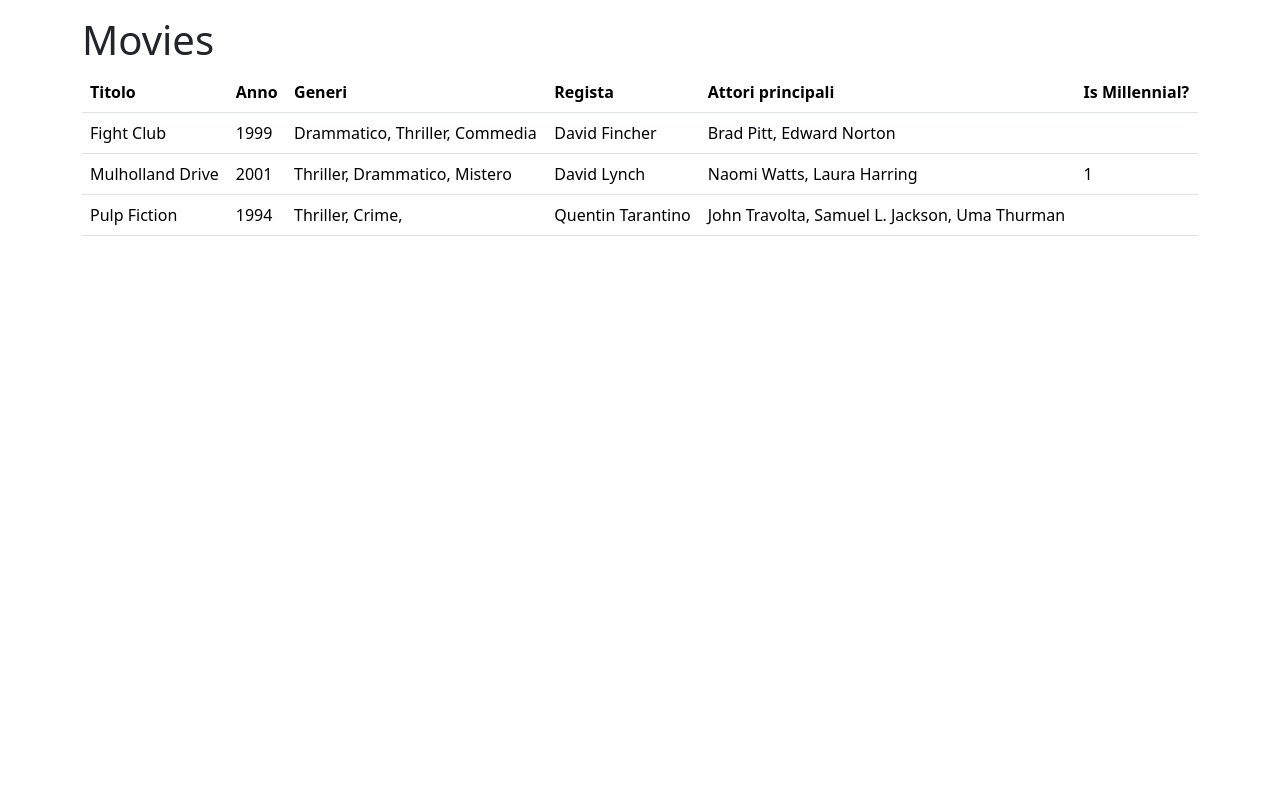
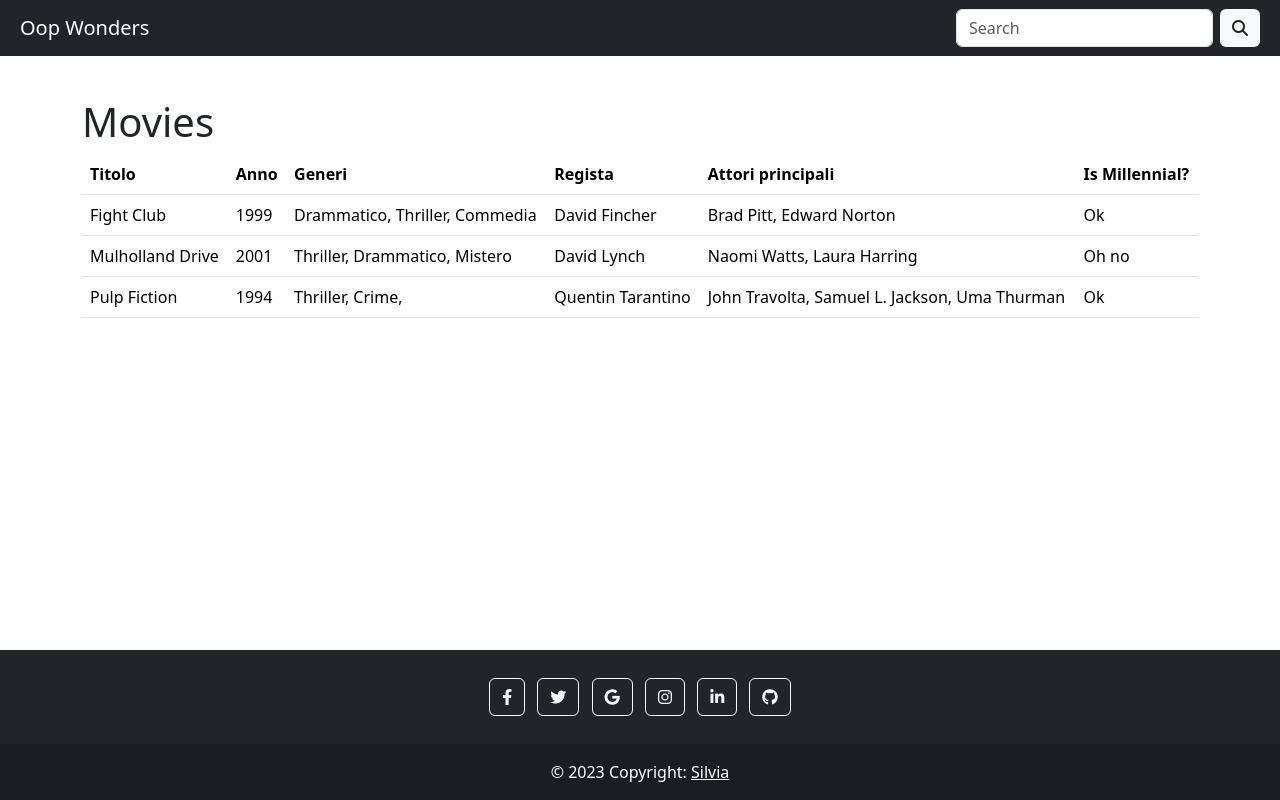
Before and after one commit to silvialep/php-oop-1, a PHP site: page / in a window 1280 px wide. Run offline with PHP 8.4, Linux system fonts and the light colour scheme.

Commit message:
feat: very basic style

```diff
--- a/Models/Movie.php
+++ b/Models/Movie.php
@@ -16,8 +16,14 @@ class Movie {
         $this->actors = $actors;
 
 
-        if($year < 1981 || $year > 1999) {
+        if($year >= 1981 && $year <= 1999) {
             $this->isMillennial = true;
+        }
+
+        if($this->isMillennial == true) {
+            $this->isMillennial = 'Ok';
+        } else {
+            $this->isMillennial = 'Oh no';
         }
     }
 
--- /dev/null
+++ b/Partials/footer.php
@@ -0,0 +1,16 @@
+<footer class="bg-dark text-center text-white position-fixed bottom-0 w-100">
+    <div class="container p-4 pb-0">
+        <section class="mb-4">
+            <a class="btn btn-outline-light btn-floating m-1" href="#!" role="button"><i class="fab fa-facebook-f"></i></a>
+            <a class="btn btn-outline-light btn-floating m-1" href="#!" role="button"><i class="fab fa-twitter"></i></a>
+            <a class="btn btn-outline-light btn-floating m-1" href="#!" role="button"><i class="fab fa-google"></i></a>
+            <a class="btn btn-outline-light btn-floating m-1" href="#!" role="button"><i class="fab fa-instagram"></i></a>
+            <a class="btn btn-outline-light btn-floating m-1" href="#!" role="button"><i class="fab fa-linkedin-in"></i></a>
+            <a class="btn btn-outline-light btn-floating m-1" href="#!" role="button"><i class="fab fa-github"></i></a>
+        </section>
+    </div>
+    <div class="text-center p-3" style="background-color: rgba(0, 0, 0, 0.2);">
+        © 2023 Copyright:
+        <a class="text-white" href="https://sooooolvia.com/">Silvia</a>
+    </div>
+</footer>
--- /dev/null
+++ b/Partials/header.php
@@ -0,0 +1,14 @@
+<header class="position-fixed top-0 w-100">
+    <nav class="navbar navbar-dark bg-dark p-2">
+        <div class="container-fluid">
+            <a class="navbar-brand">Oop Wonders</a>
+            <form class="d-flex gap-2 input-group w-auto">
+                <input type="search" class="form-control rounded" placeholder="Search" aria-label="Search" aria-describedby="search-addon" />
+                <span type="submit" class="input-group-text border-0 rounded" id="search-addon">
+                    <i class="fas fa-search"></i>
+                </span>
+            </form>
+        </div>
+    </nav>
+
+</header>
--- /dev/null
+++ b/db.php
@@ -0,0 +1,11 @@
+<?php
+
+require_once './Models/Movie.php';
+require_once './Models/Genres.php';
+
+
+$movies = [
+    new Movie('Fight Club', '1999', new Genres('Drammatico', 'Thriller', 'Commedia'), 'David Fincher', array('Brad Pitt', 'Edward Norton')),
+    new Movie('Mulholland Drive', '2001', new Genres('Thriller', 'Drammatico', 'Mistero'), 'David Lynch', array('Naomi Watts', 'Laura Harring')),
+    new Movie('Pulp Fiction', 1994, new Genres('Thriller', 'Crime', ''), 'Quentin Tarantino', array('John Travolta', 'Samuel L. Jackson', 'Uma Thurman'))
+];
--- a/index.php
+++ b/index.php
@@ -1,15 +1,6 @@
 <?php
 
-require_once './Models/Movie.php';
-require_once './Models/Genres.php';
-
-
-$movies = [
-    new Movie('Fight Club', '1999', new Genres('Drammatico', 'Thriller', 'Commedia'), 'David Fincher', array('Brad Pitt', 'Edward Norton')),
-    new Movie('Mulholland Drive', '2001', new Genres('Thriller', 'Drammatico', 'Mistero'), 'David Lynch', array('Naomi Watts', 'Laura Harring')),
-    new Movie('Pulp Fiction', 1994, new Genres('Thriller', 'Crime', ''), 'Quentin Tarantino', array('John Travolta', 'Samuel L. Jackson', 'Uma Thurman'))
-];
-
+require_once './db.php';
 // var_dump($movies);
 
 // echo $movies[0]->year;
@@ -29,11 +20,17 @@ $movies = [
     <title>Movie oop</title>
 
     <link href="https://cdn.jsdelivr.net/npm/bootstrap@5.3.0-alpha3/dist/css/bootstrap.min.css" rel="stylesheet" integrity="sha384-KK94CHFLLe+nY2dmCWGMq91rCGa5gtU4mk92HdvYe+M/SXH301p5ILy+dN9+nJOZ" crossorigin="anonymous">
+
+    <link rel="stylesheet" href="https://cdnjs.cloudflare.com/ajax/libs/font-awesome/6.2.1/css/all.min.css" integrity="sha512-MV7K8+y+gLIBoVD59lQIYicR65iaqukzvf/nwasF0nqhPay5w/9lJmVM2hMDcnK1OnMGCdVK+iQrJ7lzPJQd1w==" crossorigin="anonymous" referrerpolicy="no-referrer" />
+
 </head>
 
 <body>
+    <?php
+    include './Partials/header.php';
+    ?>
 
-    <div class="container pt-3">
+    <div class="container pt-5 pb-3 position-relative" style="margin-top: 50px; height: calc(100vh - 50px)">
         <h1>Movies</h1>
         <table class="table">
             <thead>
@@ -67,6 +64,10 @@ $movies = [
 
     </div>
 
+    <?php
+    include './Partials/footer.php'
+    ?>
+
 
 
     <script src="https://cdn.jsdelivr.net/npm/bootstrap@5.3.0-alpha3/dist/js/bootstrap.bundle.min.js" integrity="sha384-ENjdO4Dr2bkBIFxQpeoTz1HIcje39Wm4jDKdf19U8gI4ddQ3GYNS7NTKfAdVQSZe" crossorigin="anonymous"></script>
@@ -75,11 +76,7 @@ $movies = [
 </html>
 
 <!--
-Bonus 1:
-Modificare la classe Movie in modo che accetti piú di un genere.
 Bonus 2:
 Creare un layout completo per stampare a schermo una lista di movies.
 Facciamo attenzione all’organizzazione del codice, suddividendolo in appositi file e cartelle. Possiamo ad esempio organizzare il codice
-- creando un file dedicato ai dati (tipo le array di oggetti) che potremmo chiamare db.php
-- mettendo ciascuna classe nel proprio file e magari raggruppare tutte le classi in una cartella dedicata che possiamo chiamare Models/
 - organizzando il layout dividendo la struttura ed i contenuti in file e parziali dedicati. -->
```
